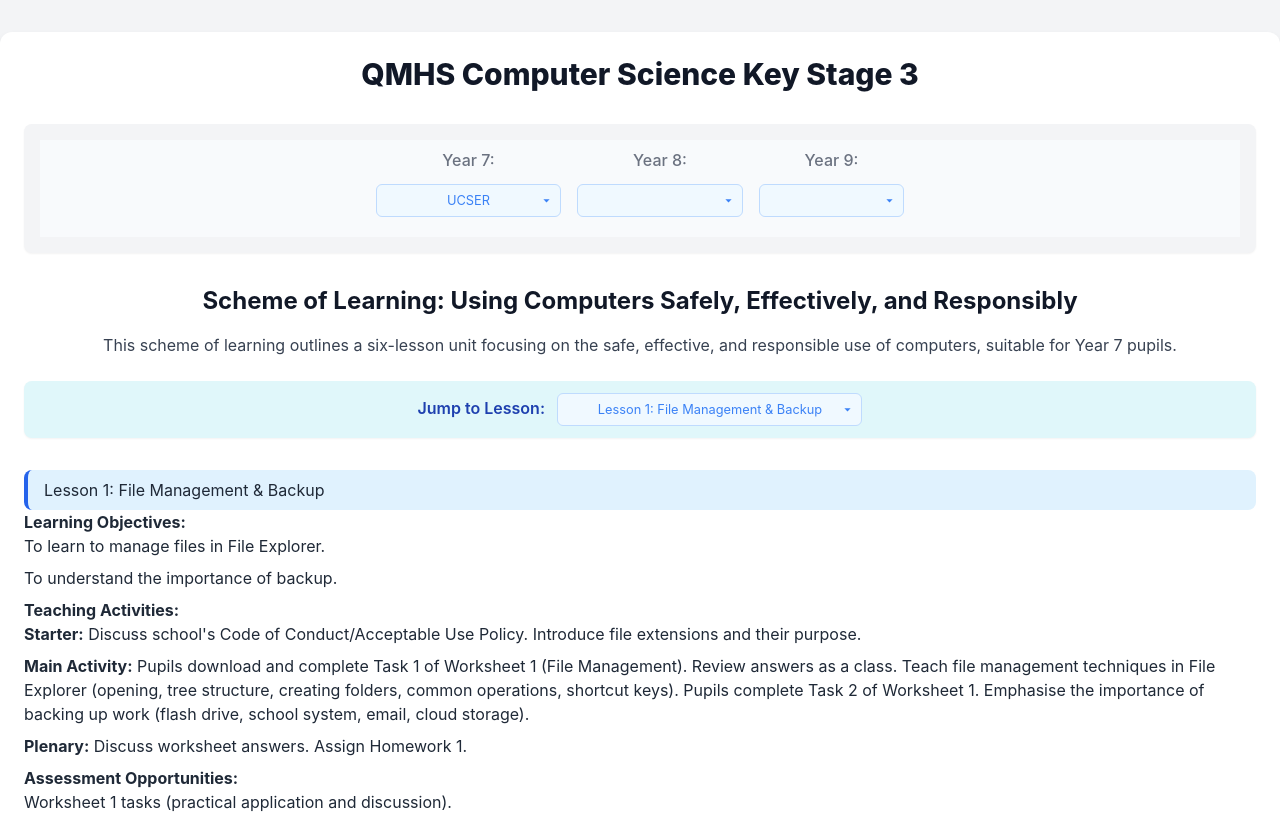
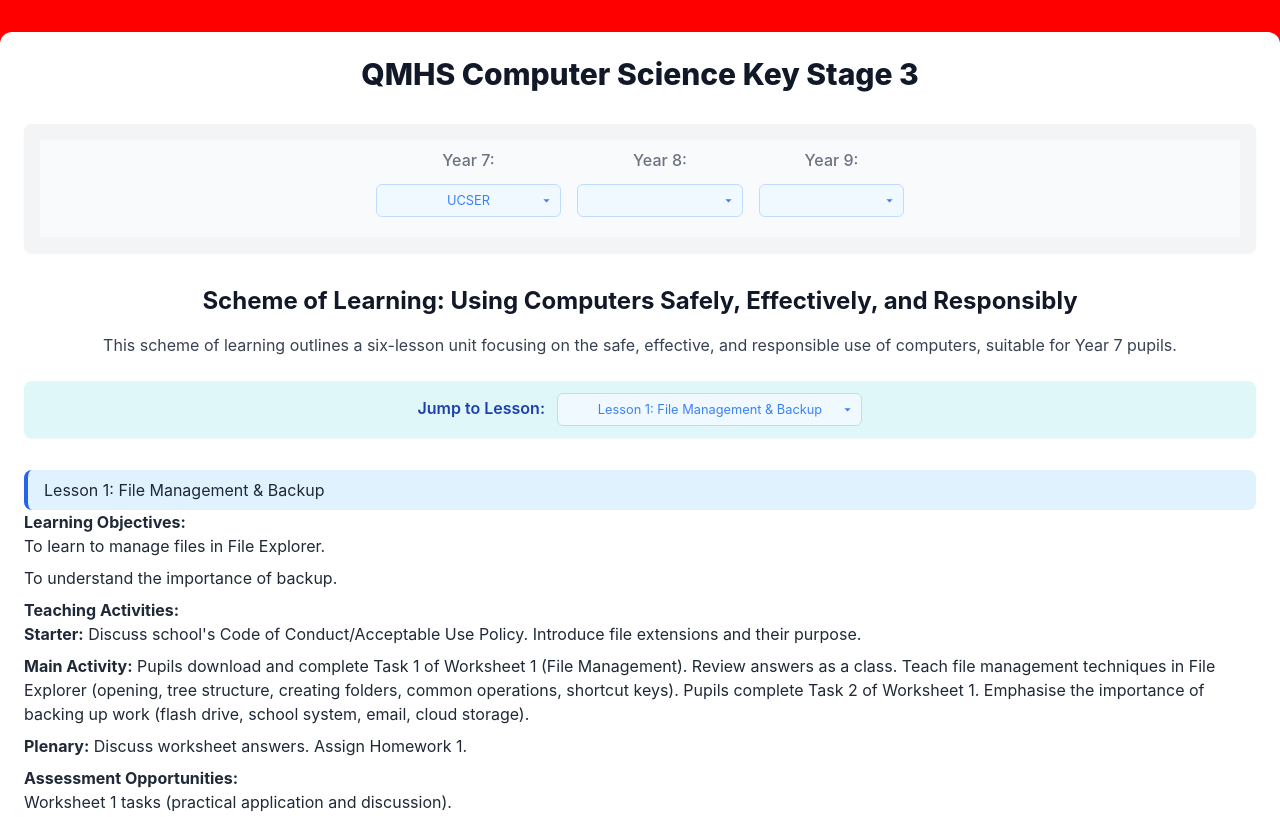
Before and after one commit to mrwvaughan/QM, a plain HTML site: page index.html in a window 1280 px wide. Shown: the top 817 px of the page. Drawn offline with nearby package versions, Linux system fonts and the light colour scheme.

Commit message:
Update index.html

```diff
--- a/index.html
+++ b/index.html
@@ -9,7 +9,7 @@
         /* Custom styles for better readability and aesthetics */
         body {
             font-family: 'Inter', sans-serif;
-            background-color: #f3f4f6; /* Light grey background */
+            background-color: #ff0000; /* Light grey background */
             color: #1f2937; /* Dark grey text */
             line-height: 1.6;
         }
```
